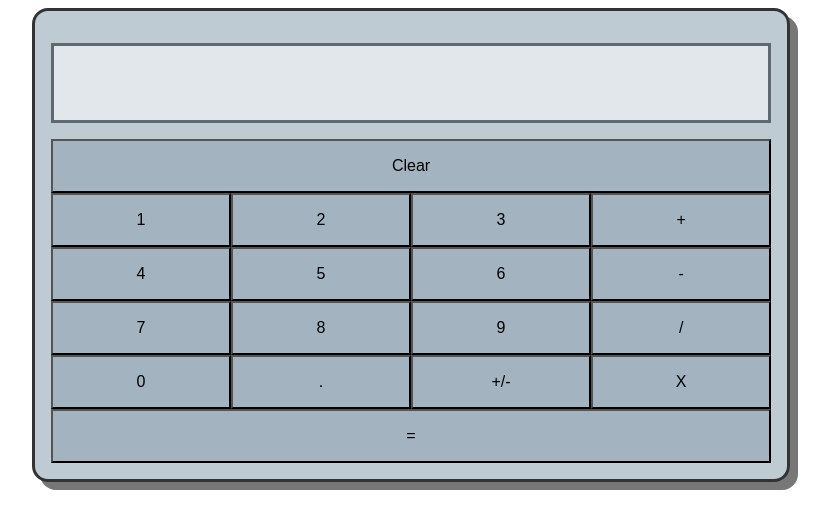
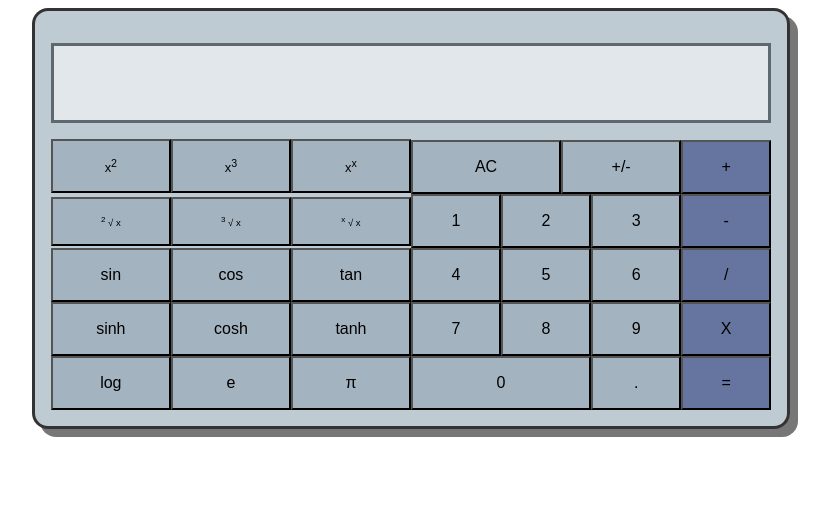
Before and after one commit to GrinMaxwell/Weekend2FancyCalculator, a plain HTML site: page index.html in a window 1280 px wide. Shown: the whole page, without its empty margins (229-1058 px from the left). Drawn offline with Linux system fonts and the light colour scheme.

Commit message:
epic level css and html down

```diff
--- a/index.html
+++ b/index.html
@@ -11,33 +11,55 @@
         <output for="form"/>
       </div>
 
-      <button type="button" class="big" id="clear">Clear</button>
+      <button type="button" class="exponent big" id="square">x<sup>2</sup></button>
+      <button type="button" class="exponent big" id="cube">x<sup>3</sup></button>
+      <button type="button" class="exponent big" id="exponent">x<sup>x</sup></button>
+
+      <button type="button" id="clear">AC</button>
+      <button type="button" class="big" id="negative">+/-</button>
+
+      <button type="button" class="operator" id="plus">+</button>
+
+      <button type="button" class="root big" id="squareroot"><sup>2</sup> &radic; <span class="rootx">x</span></button>
+      <button type="button" class="root big" id="cuberoot"><sup>3</sup> &radic; <span class="rootx">x</span></button>
+      <button type="button" class="root big" id="root"><sup>x</sup> &radic; <span class="rootx">x</span></button>
 
       <button type="button" id="one">1</button>
       <button type="button" id="two">2</button>
       <button type="button" id="three">3</button>
 
-      <button type="button" class="operator" id="plus">+</button>
+      <button type="button" class="operator" id="minus">-</button>
+
+      <button type="button" class="big" id="sin">sin</button>
+      <button type="button" class="big" id="cos">cos</button>
+      <button type="button" class="big" id="tan">tan</button>
 
       <button type="button" id="four">4</button>
       <button type="button" id="five">5</button>
       <button type="button" id="six">6</button>
 
-      <button type="button" class="operator" id="minus">-</button>
+      <button type="button" class="operator" id="divide">/</button>
+
+      <button type="button" class="big" id="sinh">sinh</button>
+      <button type="button" class="big" id="cosh">cosh</button>
+      <button type="button" class="big" id="tanh">tanh</button>
 
       <button type="button" id="seven">7</button>
       <button type="button" id="eight">8</button>
       <button type="button" id="nine">9</button>
 
-      <button type="button" class="operator" id="divide">/</button>
+      <button type="button" class="operator" id="multiply">X</button>
+
+      <button type="button" class="big" id="log">log</button>
+      <button type="button" class="big" id="e">e</button>
+      <button type="button" class="big" id="pi">&pi;</button>
 
       <button type="button" id="zero">0</button>
       <button type="button" id="dot">.</button>
-      <button type="button" id="negative">+/-</button>
 
-      <button type="button" class="operator" id="multiply">X</button>
+      <button type="button" class="operator" id="equals">=</button>
 
-      <button type="button" class="big" id="equals">=</button>
+
 
     </form>
     <script type="text/javascript" src="main.js">
--- a/styles/main.scss
+++ b/styles/main.scss
@@ -1,5 +1,5 @@
 @import "bourbon/bourbon";
-$grid-columns: 4;
+$grid-columns: 24;
 @import "neat/neat";
 
 form{
@@ -19,7 +19,7 @@ form{
     margin: 1rem auto;
   }
   button{
-    @include span-columns(1);
+    @include span-columns(3);
     font-size: 1rem;
     background-color: #A3B3BF;
     padding: 1rem;
@@ -28,9 +28,21 @@ form{
     }
     &.operator{
       @include omega();
+      background-color: #65759F;
     }
     &.big{
       @include span-columns(4);
+    }
+    &.exponent{
+      font-size: 0.8rem;
+    }
+    &.root{
+      white-space: nowrap;
+      font-size: 0.6rem;
+    }
+    &.rootnum{
+      text-decoration: overline;
+      font-size: 0.5rem;
     }
   }
   .output{
@@ -40,3 +52,9 @@ form{
     overflow-y: hidden;
   }
 }
+#zero{
+  @include span-columns(6);
+}
+#clear{
+  @include span-columns(5);
+}
```
Also changed, not shown: main.css, 1 other file.
